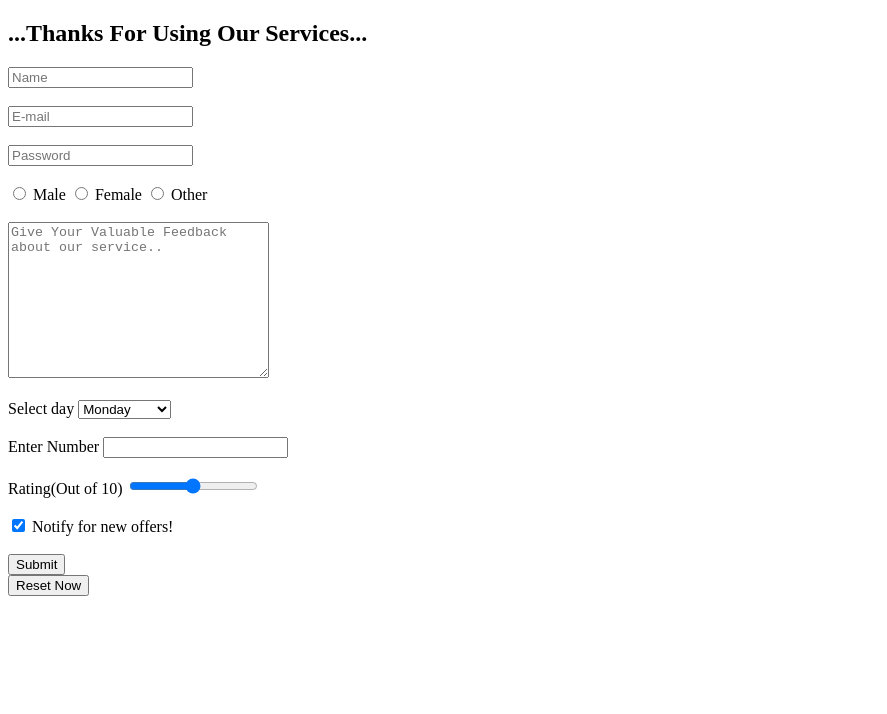
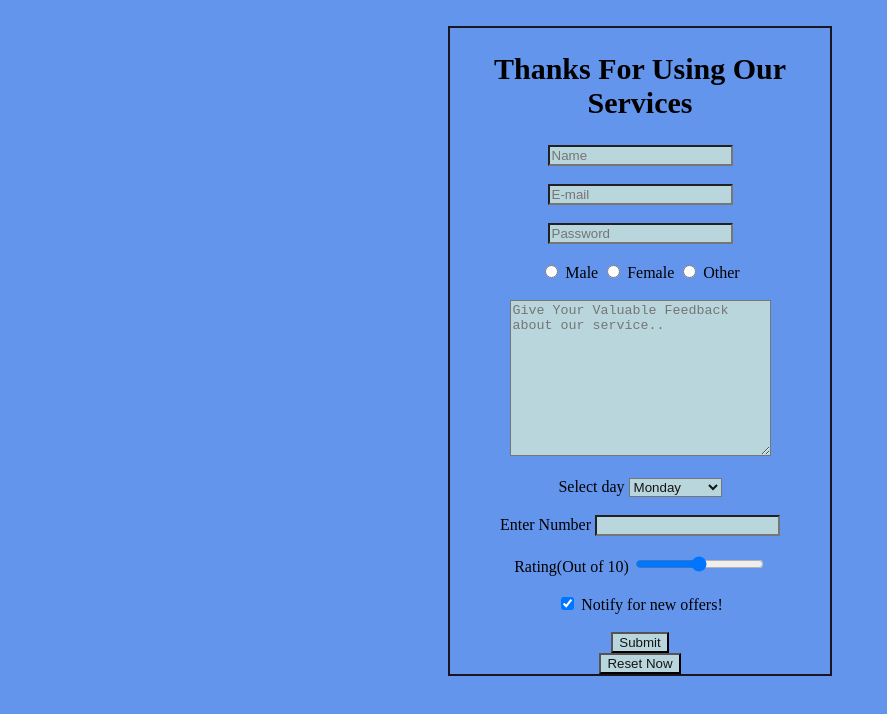
Before and after one commit to hackthemind/website, a plain HTML site: page index.html in a window 1280 px wide. Shown: the whole page, without its empty margins (0-887 px from the left). Drawn offline with Linux system fonts and the light colour scheme.

Commit message:
Added New HTML file
- In this HTML FIle CSS is linked

```diff
--- a/index.html
+++ b/index.html
@@ -1,15 +1,17 @@
-
 <!DOCTYPE html>
 <html lang="en">
+
 <head>
   <meta charset="UTF-8">
   <meta http-equiv="X-UA-Compatible" content="IE=edge">
+  <link rel="stylesheet" href="style.css">
   <meta name="viewport" content="width=device-width, initial-scale=1.0">
   <title>Feedback Form</title>
 
 </head>
+
 <body>
-    <h2>...Thanks For Using Our Services...</h2>
+  <h2>Thanks For Using Our Services</h2>
   <form autocomplete="on">
     <div>
       <input type="text" name="" id="" placeholder="Name">
@@ -32,7 +34,8 @@
 
     </div><br>
     <div>
-        <textarea name="" id="" cols="30" rows="10" placeholder="Give Your Valuable Feedback about our service.."></textarea>
+      <textarea name="" id="" cols="30" rows="10"
+        placeholder="Give Your Valuable Feedback about our service.."></textarea>
     </div><br>
     <div>
       <label for="date">Select day</label>
@@ -48,11 +51,11 @@
     </div><br>
     <div>
       <label for="sele">Enter Number</label>
-        <input type="number" name="" id="sele"  >
+      <input type="number" name="" id="sele">
     </div><br>
     <div>
       Rating(Out of 10)
-        <input type="range" name="gg" id="" max="10" min="0" value="5" step="1" >
+      <input type="range" name="gg" id="" max="10" min="0" value="5" step="1">
 
     </div><br>
     <div>
@@ -68,4 +71,5 @@
     </div>
   </form>
 </body>
+
 </html>
```
Lines whose indentation alone changed are shown as unchanged.
